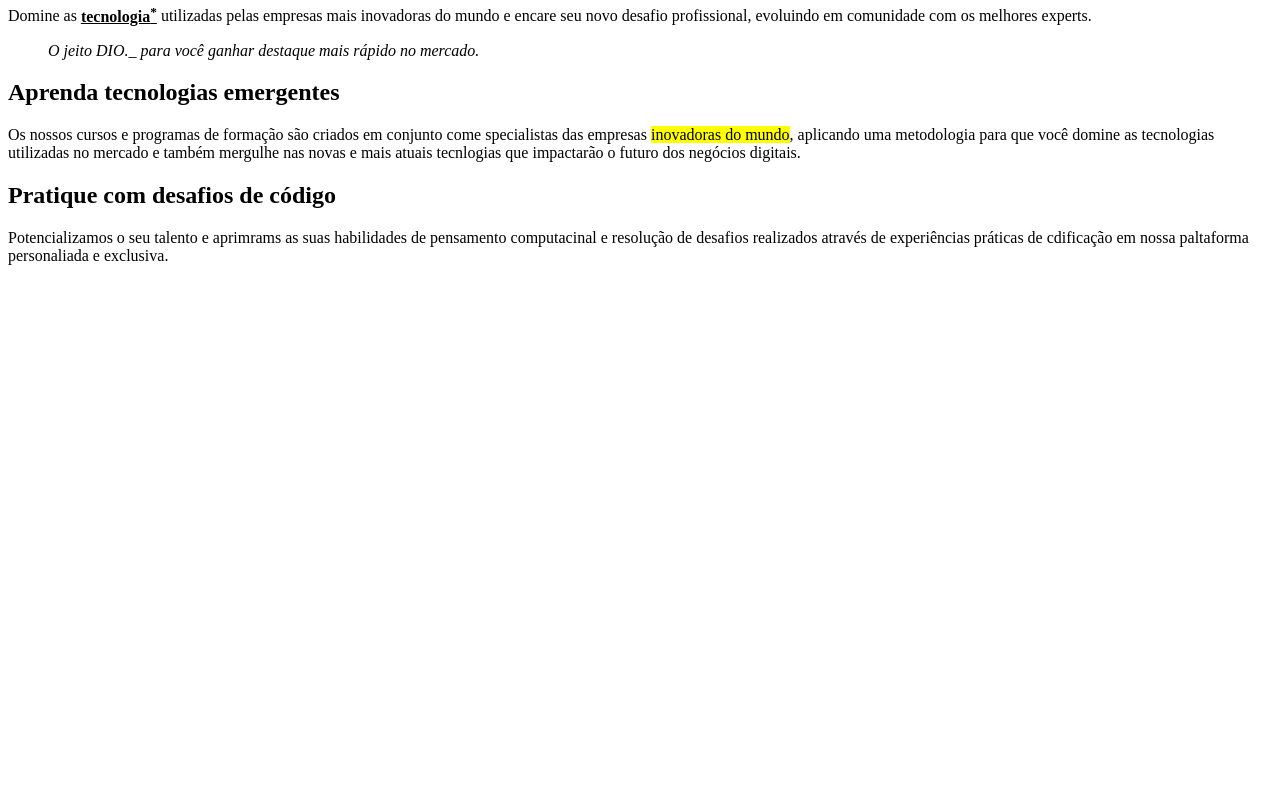
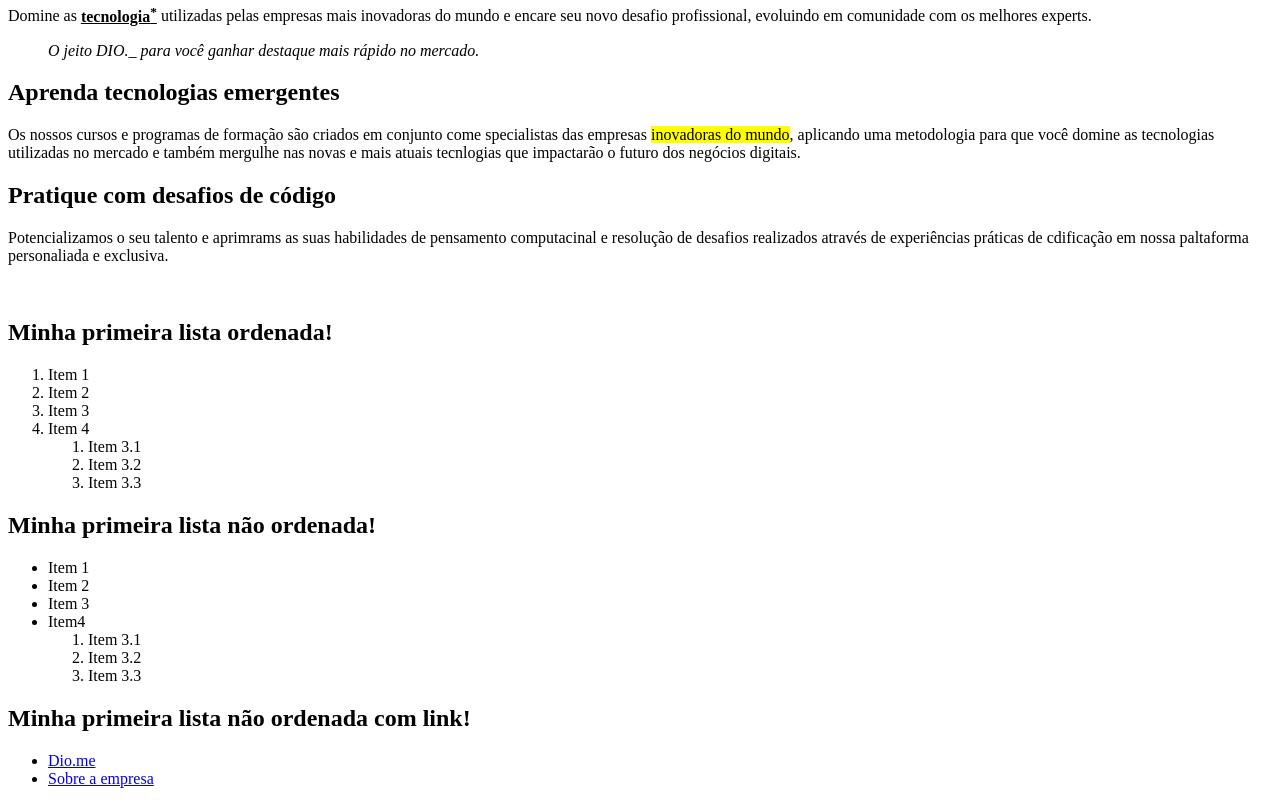
Before and after one commit to engfabiodesalvi/introduction-to-html-in-practice-DIO, a plain HTML site: page index.html in a window 1280 px wide. Shown: the part 916-1720 px from the top of the page. Before the commit the page ends 1197 px from the top, so only its background shows below. Drawn offline with Linux system fonts and the light colour scheme.

Commit message:
index.html readme.md about.html ok

```diff
--- a/index.html
+++ b/index.html
@@ -1,33 +1,38 @@
 <!DOCTYPE html>
 <html lang="en">
+
 <head>
     <meta charset="UTF-8">
     <meta name="viewport" content="width=device-width, initial-scale=1.0">
     <title>Meu primeiro Projeto</title>
 </head>
+
 <body>
-    <h1><strong id="titulo" style="color:blue;" class="titulo-principal">Meu primeiro <i>HTML!</i></strong></body></h1>
+    <h1><strong id="titulo" style="color:blue;" class="titulo-principal">Meu primeiro <i>HTML!</i></strong>
+    </h1>
 
-    <br>
-    Entrada texto: <input type="text"/>
+    <br />
+    Entrada texto: <input type="text" />
 
-    <br>
-    Entrada número: <input type="number"/>
+    <br />
+    Entrada número: <input type="number" />
 
-    <br>
-    Entrada cor: <input type="color"/>
+    <br />
+    Entrada cor: <input type="color" />
 
-    <br>
-    <img width="250px" src="./images/image1.png"/>
+    <br />
+    <img width="250px" src="./images/image1.png" />
 
-    <br>
-    <img width="50%" src="./images/image1.png"/>
+    <br />
+    <img width="50%" src="./images/image1.png" />
 
     <h1>DIO.me</h1>
 
     <h2>Implemente o seu futuro global agora!</h2>
 
-    <p>Domine as <strong><u>tecnologia<sup>*</sup></u></strong> utilizadas pelas empresas mais inovadoras do mundo e encare seu novo desafio profissional, evoluindo em comunidade com os melhores experts.</p>
+    <p>Domine as <strong><u>tecnologia<sup>*</sup></u></strong> utilizadas pelas empresas mais inovadoras do mundo e
+        encare
+        seu novo desafio profissional, evoluindo em comunidade com os melhores experts.</p>
 
     <blockquote>
         <i>O jeito DIO._ para você ganhar destaque mais rápido no mercado.</i>
@@ -35,10 +40,70 @@
 
     <h2>Aprenda tecnologias emergentes</h2>
 
-    <p>Os nossos cursos e programas de formação são criados em conjunto come specialistas das empresas <mark>inovadoras do mundo</mark>, aplicando uma metodologia para que você domine as tecnologias utilizadas no mercado e também mergulhe nas novas e mais atuais tecnlogias que impactarão o futuro dos negócios digitais.</p>
+    <p>Os nossos cursos e programas de formação são criados em conjunto come specialistas das empresas <mark>inovadoras
+            do
+            mundo</mark>, aplicando uma metodologia para que você domine as tecnologias utilizadas no mercado e também
+        mergulhe nas novas e mais atuais tecnlogias que impactarão o futuro dos negócios digitais.</p>
 
     <h2>Pratique com desafios de código</h2>
 
-    <p>Potencializamos o seu talento e aprimrams as suas habilidades de pensamento computacinal e resolução de desafios realizados através de experiências práticas de cdificação em nossa paltaforma personaliada e exclusiva.</p>
+    <p>Potencializamos o seu talento e aprimrams as suas habilidades de pensamento computacinal e resolução de desafios
+        realizados através de experiências práticas de cdificação em nossa paltaforma personaliada e exclusiva.</p>
+
+    <br />
+
+    <h2>Minha primeira lista ordenada!</h2>
+    <!--
+    ol>li{Item $}*3
+    pressione TAB
+    -->
+    <ol>
+        <li>Item 1</li>
+        <li>Item 2</li>
+        <li>Item 3</li>
+        <!--
+    li{Item 4}>ol>li{Item 3.$}*3
+    pressione TAB
+    -->
+        <li> Item 4
+            <ol>
+                <li>Item 3.1</li>
+                <li>Item 3.2</li>
+                <li>Item 3.3</li>
+            </ol>
+        </li>
+    </ol>
+
+    <h2>Minha primeira lista não ordenada!</h2>
+    <!--
+    ul>li{Item $}*3
+    -->
+    <ul>
+        <li>Item 1</li>
+        <li>Item 2</li>
+        <li>Item 3</li>
+    <!--
+    li{Item 4}>ol>li{Item 3.$}*3
+    pressione TAB
+    -->
+        <li>Item4
+            <ol>
+                <li>Item 3.1</li>
+                <li>Item 3.2</li>
+                <li>Item 3.3</li>
+            </ol>
+        </li>
+    </ul>
+
+    <h2>Minha primeira lista não ordenada com link!</h2>
+    <!--
+    ul>li*2>a
+    pressione TAB
+    -->
+    <ul>
+        <li><a href="http://dio.me" title="Clique aqui e confira!" target="_self">Dio.me</a></li>
+        <li><a href="about.html" title="Clique para saber mais!" target="_self">Sobre a empresa</a></li>
+    </ul>
 </body>
+
 </html>
```
Also changed, not shown: about.html (added, +16 -0 lines), 1 other file.
